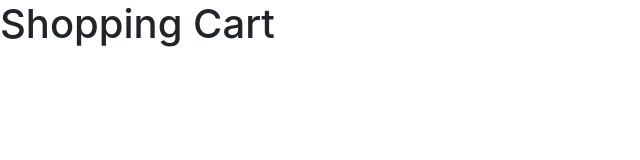
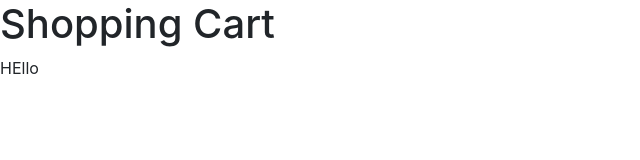
Before and after one commit to akshayDatacode/store-app, a React (Create React App) app: page /cart in a window 1280 px wide. Shown: the top 160 px of the page, without its empty margins (0-640 px from the left). Built offline with nearby package versions, Linux system fonts and the light colour scheme.

Commit message:
Create CAT and Showing data into Cart

```diff
--- a/src/components/CartComponent.jsx
+++ b/src/components/CartComponent.jsx
@@ -1,13 +1,37 @@
 import React, { Component } from "react";
-class Cart extends Component {
+import { connect } from "react-redux";
+
+class CartComponent extends Component {
   state = {};
   render() {
     return (
       <>
         <h1>Shopping Cart</h1>
+        <div className="row">
+          <div className="col">
+            HEllo
+            {this.props.cart.map((item) => (
+              <div className="card mb-3 shadow-lg border">
+                HELLO
+                <div className="card-body">
+                  <h3 className="text-primary">{item.title}</h3>
+                  <h6>Price : {item.price} /-</h6>
+                  <p>Size : {item.size}</p>
+                  <b className="text-success">Discount : {item.discount} %</b>
+                </div>
+              </div>
+            ))}
+          </div>
+        </div>
       </>
     );
   }
 }
 
-export default Cart;
+const mapStateToProps = (state) => {
+  return {
+    cart: state.cart,
+  };
+};
+
+export default connect(mapStateToProps)(CartComponent);
```
